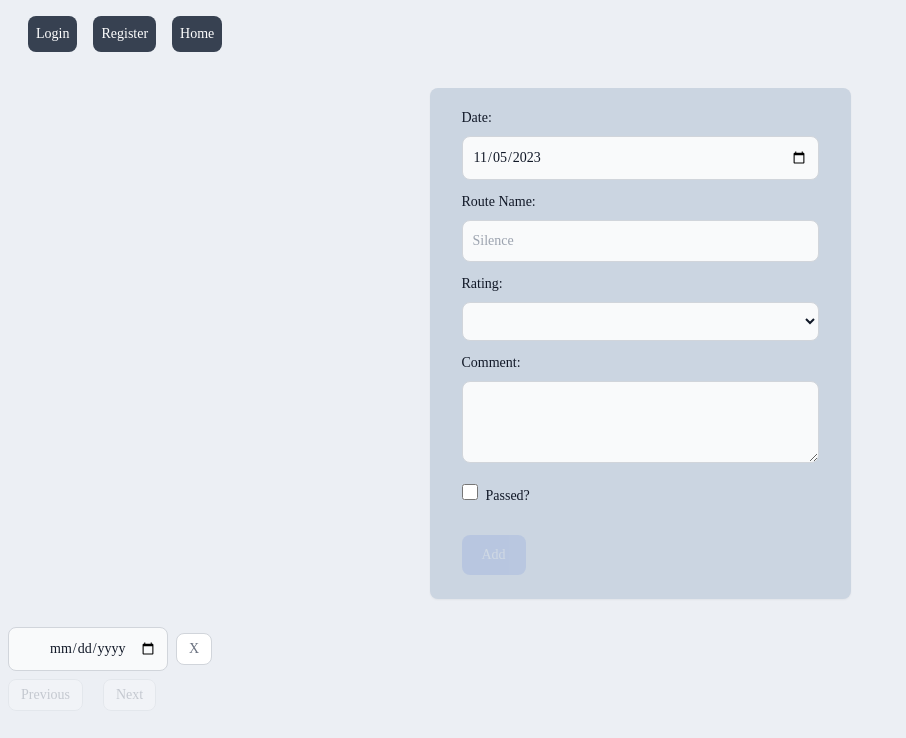
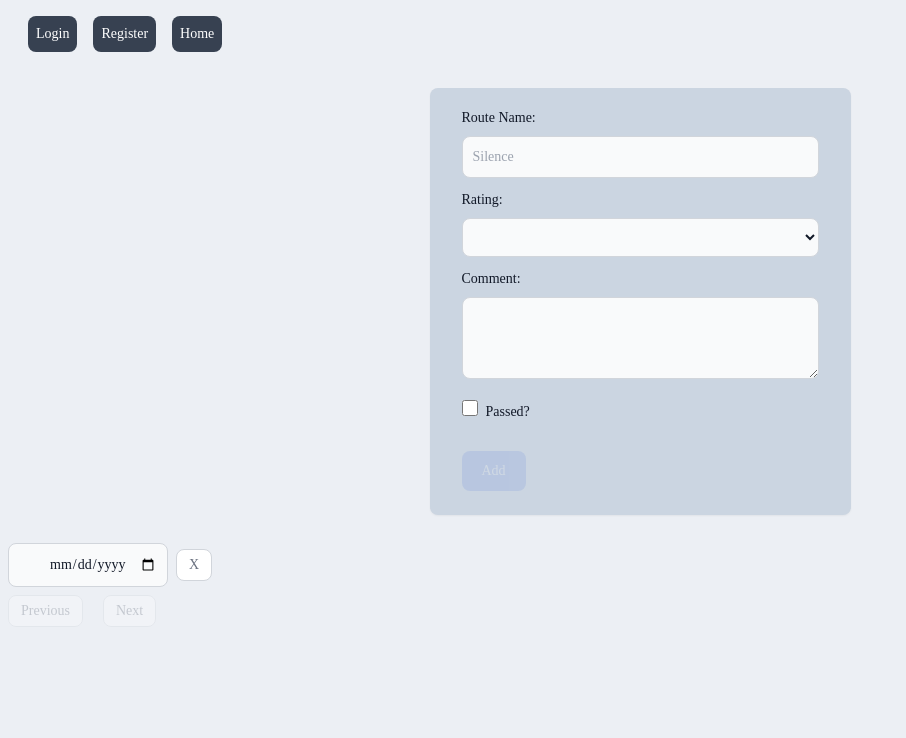
Before and after one commit to Kattegatt/vue-boulder-journal, a Vue app: page /home in a window 1280 px wide. Shown: the top 738 px of the page, without its empty margins (0-906 px from the left). Built offline with nearby package versions, Linux system fonts and the light colour scheme.

Commit message:
changed route/user controllers deleted date in routes first_name, last_name changed to nickname

```diff
--- a/package.json
+++ b/package.json
@@ -19,6 +19,7 @@
 		"cors": "^2.8.5",
 		"date-fns": "^2.30.0",
 		"express": "^4.18.2",
+		"lodash": "^4.17.21",
 		"pg": "^8.11.3",
 		"pinia": "^2.1.6",
 		"postcss": "^8",
--- a/src/components/inputForm.vue
+++ b/src/components/inputForm.vue
@@ -1,17 +1,5 @@
 <template>
 	<form action="#" method="post" class="bg-slate-300 px-8 py-5 m-5 shadow-sm rounded-lg">
-		<div class="mb-3">
-			<label for="date" class="block mb-2 text-sm font-medium text-gray-900">Date:</label>
-			<input
-				v-model="inputDate"
-				max="{{ today }}"
-				type="date"
-				id="date"
-				name="date"
-				required
-				class="bg-gray-50 border border-gray-300 text-gray-900 text-sm rounded-lg focus:ring-blue-500 focus:border-blue-500 block w-full p-2.5"
-			/>
-		</div>
 		<div class="mb-3">
 			<label for="route-name" class="block mb-2 text-sm font-medium text-gray-900"
 				>Route Name:</label
```
Also changed, not shown: 1 other file (tests, documents, lock files or other folders).
